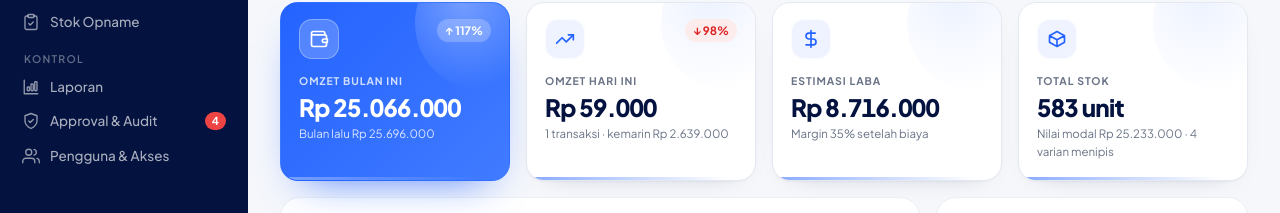
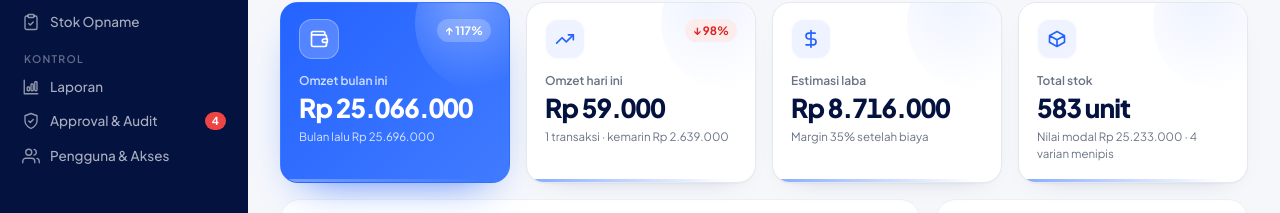
Before and after one commit to ersetdigital-sudo/rainbow-kids, a Next.js app: page / in a window 1280 px wide. Shown: the part 326-539 px from the top of the page. Built offline with nearby package versions, Linux system fonts and the light colour scheme; no server answers.

Commit message:
Update dashboard UI with styled cards, charts, and transaction table
Co-authored-by: base44-builder[bot] <245833847+base44-builder[bot]@users.noreply.github.com>

```diff
--- a/src/app/globals.css
+++ b/src/app/globals.css
@@ -276,25 +276,23 @@
 }
 .kpi2-l {
   position: relative;
-  margin-top: 14px;
-  font-size: 10.5px;
-  font-weight: 700;
-  letter-spacing: 0.09em;
-  text-transform: uppercase;
+  margin-top: 13px;
+  font-size: 12px;
+  font-weight: 600;
   color: var(--mu);
 }
 .kpi2-v {
   position: relative;
-  margin-top: 5px;
-  font-size: 24px;
+  margin-top: 3px;
+  font-size: 26px;
   font-weight: 800;
   line-height: 1.15;
-  letter-spacing: -0.03em;
+  letter-spacing: -0.035em;
   color: var(--nv);
 }
 .kpi2-sub {
   position: relative;
-  margin-top: 4px;
+  margin-top: 5px;
   font-size: 11.5px;
   color: var(--mu);
 }
```
